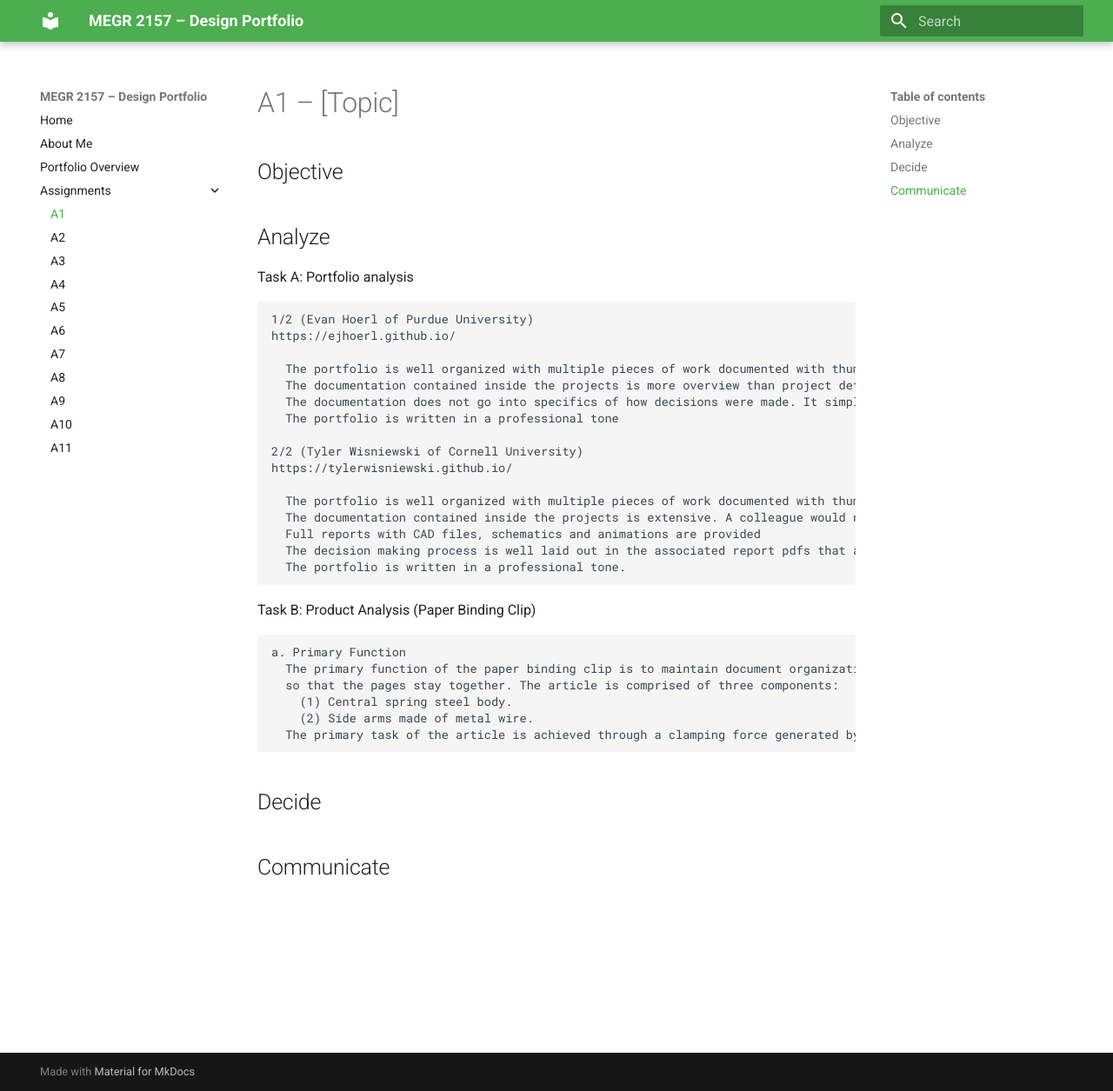
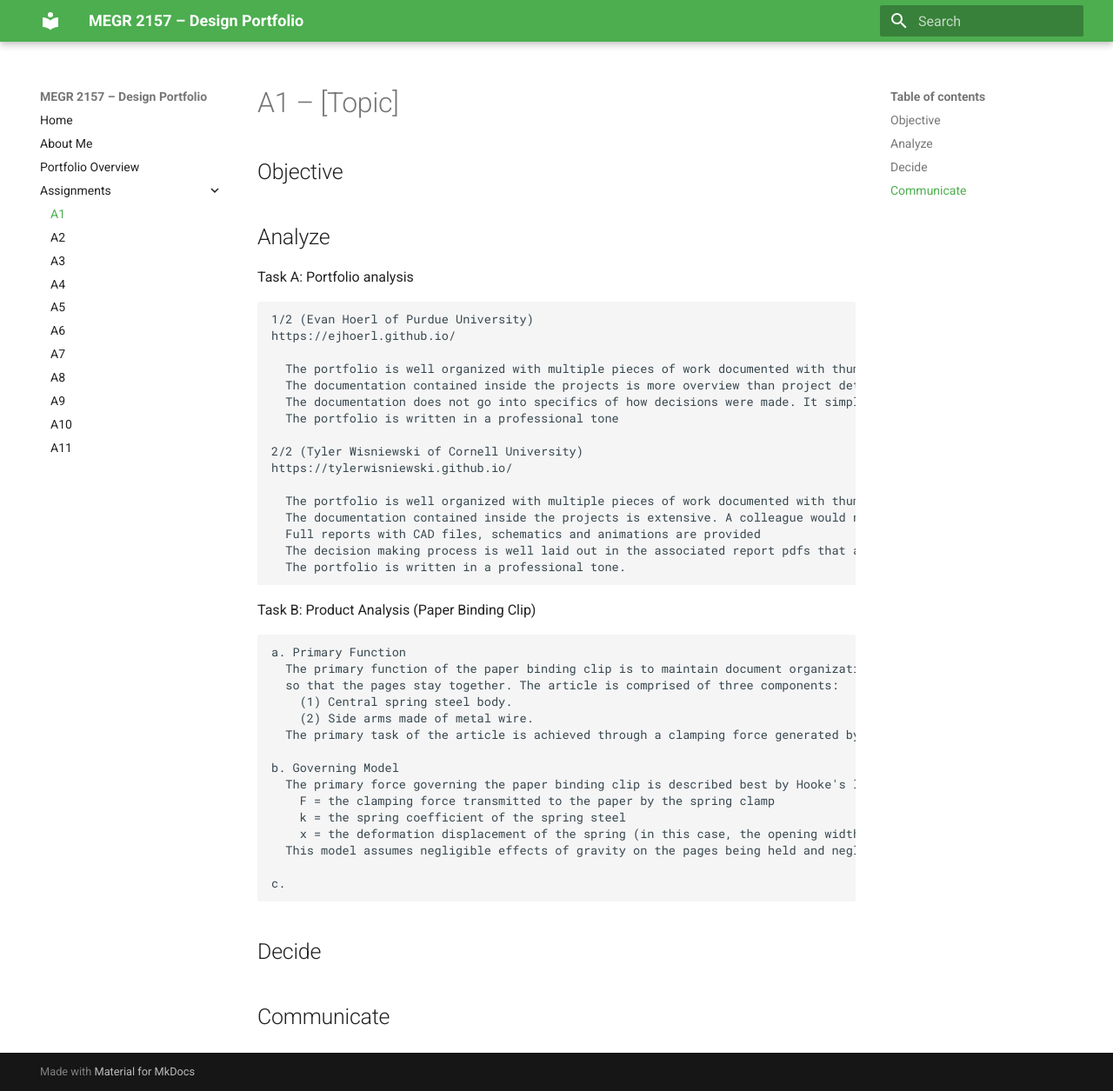
Before and after one commit to AustinWayneMcCoyHill/megr2157-portfolio, an MkDocs documentation site: the page built from docs/assignments/A01/index.md, in a window 1280 px wide and 1255 px high. Shown: the whole window at 87% size. Built offline with MkDocs 1.6.1 and Material for MkDocs 9.7.7, drawn with Linux system fonts in a browser that asks for light colours.

Commit message:
Add governing model section to index.md
Added a section on the governing model of the paper binding clip, explaining Hooke's law and its parameters.

```diff
--- a/docs/assignments/A01/index.md
+++ b/docs/assignments/A01/index.md
@@ -32,6 +32,15 @@
         (2) Side arms made of metal wire.
       The primary task of the article is achieved through a clamping force generated by the elastic deformation of the spring steel central body. The user deforms the clamp open via mechanical leverage of pressing the two side arms together to open the central body
 
+    b. Governing Model
+      The primary force governing the paper binding clip is described best by Hooke's law (F = kx) where:
+        F = the clamping force transmitted to the paper by the spring clamp
+        k = the spring coefficient of the spring steel
+        x = the deformation displacement of the spring (in this case, the opening width of the clamp)
+      This model assumes negligible effects of gravity on the pages being held and negligible friction in the clamp.
+
+    c.
+
 
 ## Decide
 
```
